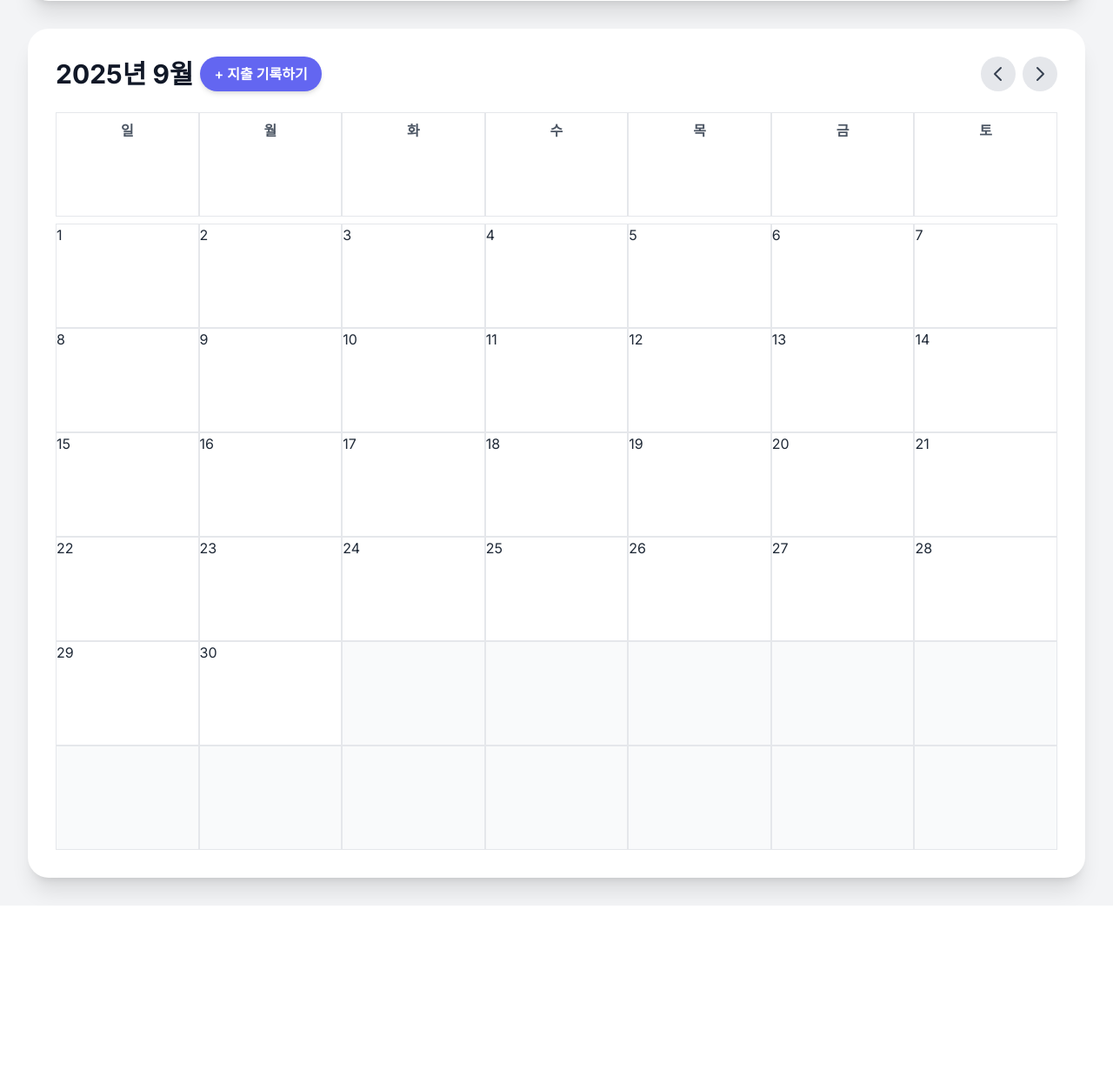
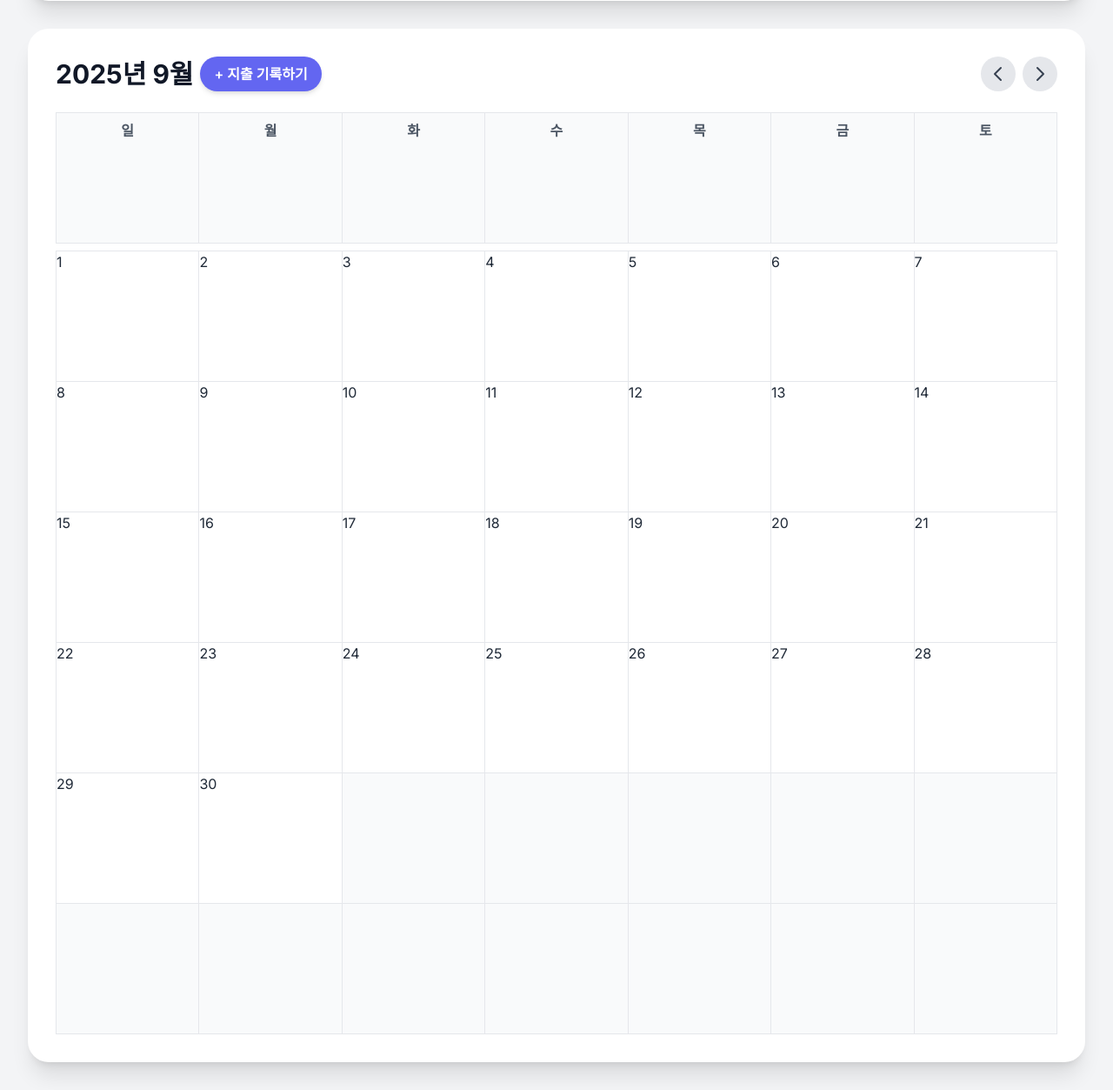
Before and after one commit to iyiyong/my-budget-final, a Flask app: page /view in a window 1280 px wide. Shown: the part 815-2068 px from the top of the page at 87% size. Before the commit the page ends 1856 px from the top, so only its background shows below. Run offline with Flask 3, Linux system fonts and the light colour scheme; a user stored in the database is signed in; data comes from the database, SQL or seed files in the repository; some libraries are stand-ins or nearby versions.

Commit message:
Update view.html

```diff
--- a/templates/view.html
+++ b/templates/view.html
@@ -18,33 +18,70 @@
         .calendar-grid {
             display: flex;
             flex-wrap: wrap;
+            border-left: 1px solid #e5e7eb;
+            border-top: 1px solid #e5e7eb;
         }
         /* 날짜 셀 스타일 */
         .day-cell {
             min-height: 120px;
-            border: 1px solid #e5e7eb;
-            @apply p-2 sm:p-4 rounded-lg transition-transform duration-200 hover:scale-105 hover:shadow-lg flex-shrink-0;
+            border-right: 1px solid #e5e7eb;
+            border-bottom: 1px solid #e5e7eb;
+            @apply p-2 sm:p-4 transition-transform duration-200 hover:scale-105 hover:shadow-lg flex-shrink-0 relative;
             width: calc(100% / 7);
+            background-color: #fff;
         }
-        @media (max-width: 640px) {
+        .day-cell.header {
+            background-color: #f9fafb;
+            text-align: center;
+            font-weight: 600;
+        }
+        .day-cell.header:hover {
+            transform: none;
+            box-shadow: none;
+        }
+
+        .day-number {
+            @apply text-lg font-bold absolute top-2 left-2;
+        }
+        .day-transactions {
+            font-size: 0.75rem;
+            line-height: 1.25;
+            @apply mt-6;
+        }
+
+        /* --- 세로모드 (Portrait) --- */
+        @media (orientation: portrait) {
             .day-cell {
                 min-height: 80px;
                 padding: 0.5rem;
             }
+            .day-transactions {
+                max-height: 55px;
+                overflow: hidden;
+            }
+            .day-transactions .transaction-item {
+                white-space: nowrap;
+                overflow: hidden;
+                text-overflow: ellipsis;
+            }
         }
-        .day-number {
-            @apply text-lg font-bold;
+
+        /* --- 가로모드 (Landscape) --- */
+        @media (orientation: landscape) {
+            .day-cell {
+                min-height: 150px;
+            }
+            .day-transactions {
+                max-height: none; /* 높이 제한 해제 */
+                overflow: visible; /* 스크롤바 숨김 */
+            }
+            .day-transactions .transaction-item {
+                white-space: normal; /* 줄바꿈 허용 */
+                overflow: visible; /* 넘치는 부분 보이기 */
+                text-overflow: initial;
+            }
         }
-        .day-transactions {
-            font-size: 0.75rem;
-            line-height: 1.25;
-            @apply mt-1;
-            overflow-y: auto;
-            max-height: 70px;
-            -webkit-overflow-scrolling: touch;
-            white-space: normal; /* 텍스트 줄바꿈 허용 */
-            word-break: break-all; /* 단어 중간 줄바꿈 허용 */
-        }
+
         .income { @apply text-green-600 font-medium; }
         .expense { @apply text-red-600 font-medium; }
         .selected-day-modal {
@@ -116,7 +153,7 @@
 
             <div class="calendar-grid text-center font-semibold text-gray-600 mb-2">
                 {% for day in ['일', '월', '화', '수', '목', '금', '토'] %}
-                    <div class="day-cell p-2 w-1/7">{{ day }}</div>
+                    <div class="day-cell p-2 w-1/7 header">{{ day }}</div>
                 {% endfor %}
             </div>
 
@@ -127,12 +164,12 @@
 
                 {% for day in range(1, num_days + 1) %}
                     {% set day_str = "%02d"|format(day) %}
-                    <div class="day-cell bg-white border-gray-200 cursor-pointer" onclick="showTransactions('{{ year }}-{{ '%02d'|format(month) }}-{{ day_str }}')">
+                    <div class="day-cell bg-white cursor-pointer" onclick="showTransactions('{{ year }}-{{ '%02d'|format(month) }}-{{ day_str }}')">
                         <div class="day-number">{{ day }}</div>
                         <div class="day-transactions">
                             {% if transactions[day_str] is defined %}
                                 {% for transaction in transactions[day_str] %}
-                                    <div class="{% if transaction['amount'] > 0 %}income{% else %}expense{% endif %}">
+                                    <div class="transaction-item {% if transaction['amount'] > 0 %}income{% else %}expense{% endif %}">
                                         {{ transaction['item'] }}: {{ '{:,.0f}'.format(transaction['amount']) }}원
                                     </div>
                                 {% endfor %}
```
